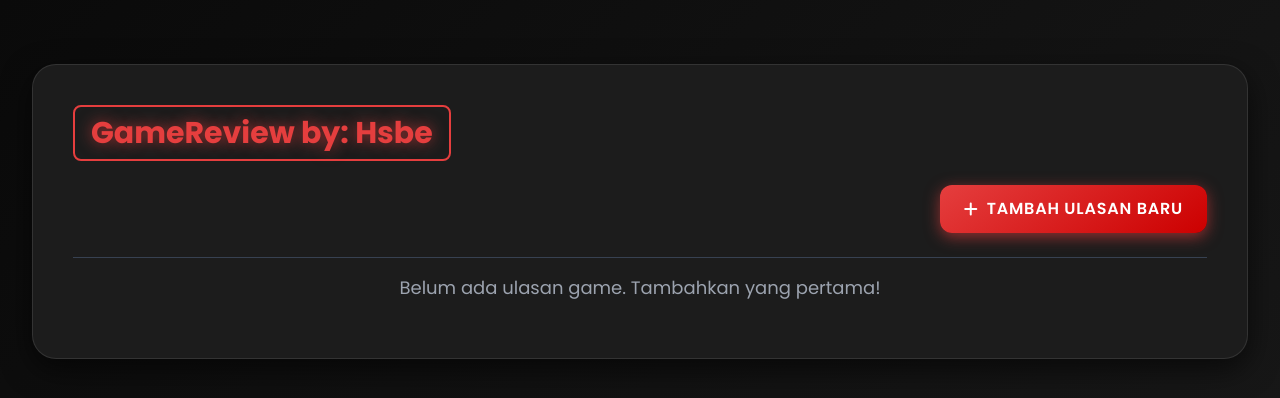
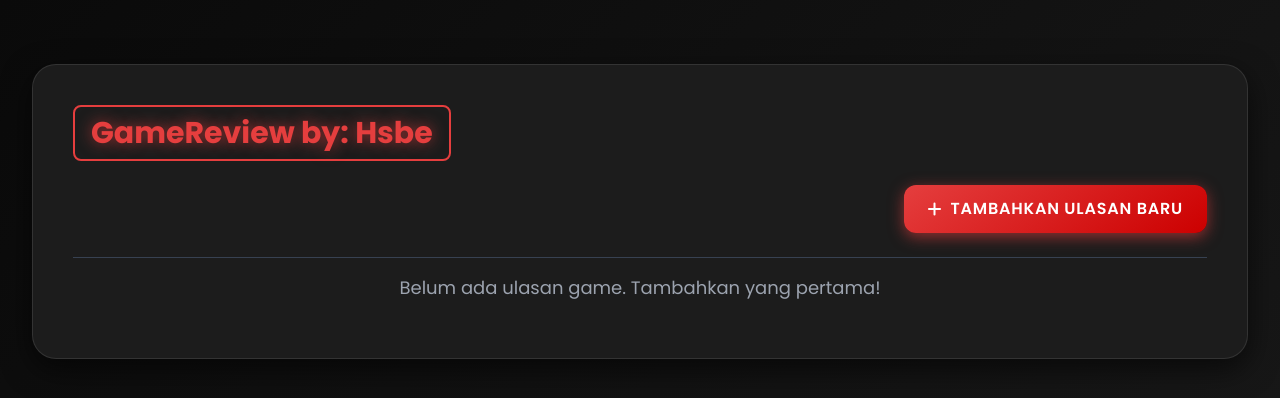
Before and after one commit to MuhammadHasbiyanRusyadi/GameReview, a Flask app: page / in a window 1280 px wide. Shown: the top 398 px of the page. Run offline with Flask 3, Linux system fonts and the light colour scheme; data that the repository does not hold is empty; some libraries are stand-ins or nearby versions.

Commit message:
nambahin aja bos

```diff
--- a/app/templates/index.html
+++ b/app/templates/index.html
@@ -163,7 +163,7 @@
 
         <div class="flex justify-end mb-6">
             <a href="{{ url_for('create_review') }}" class="btn btn-blue">
-                <i class="fas fa-plus mr-2"></i> Tambah Ulasan Baru
+                <i class="fas fa-plus mr-2"></i> Tambahkan Ulasan Baru
             </a>
         </div>
 
```
